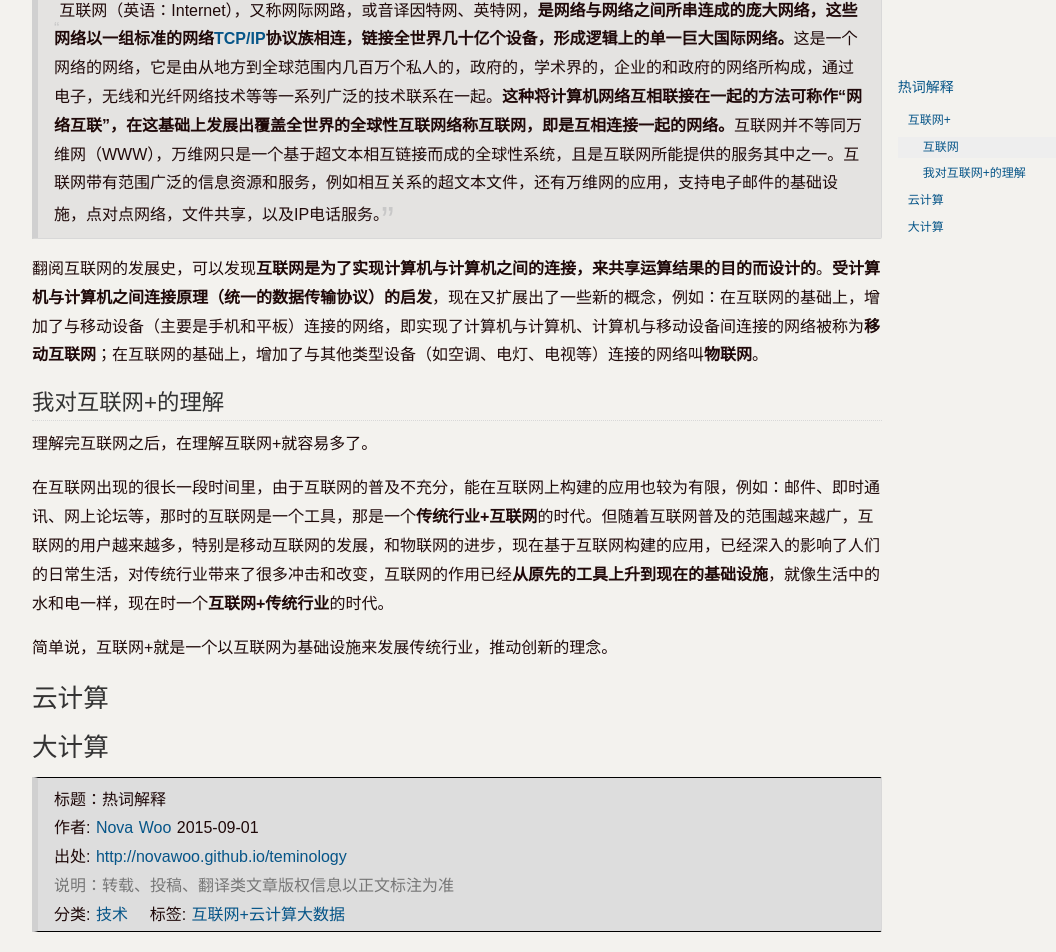
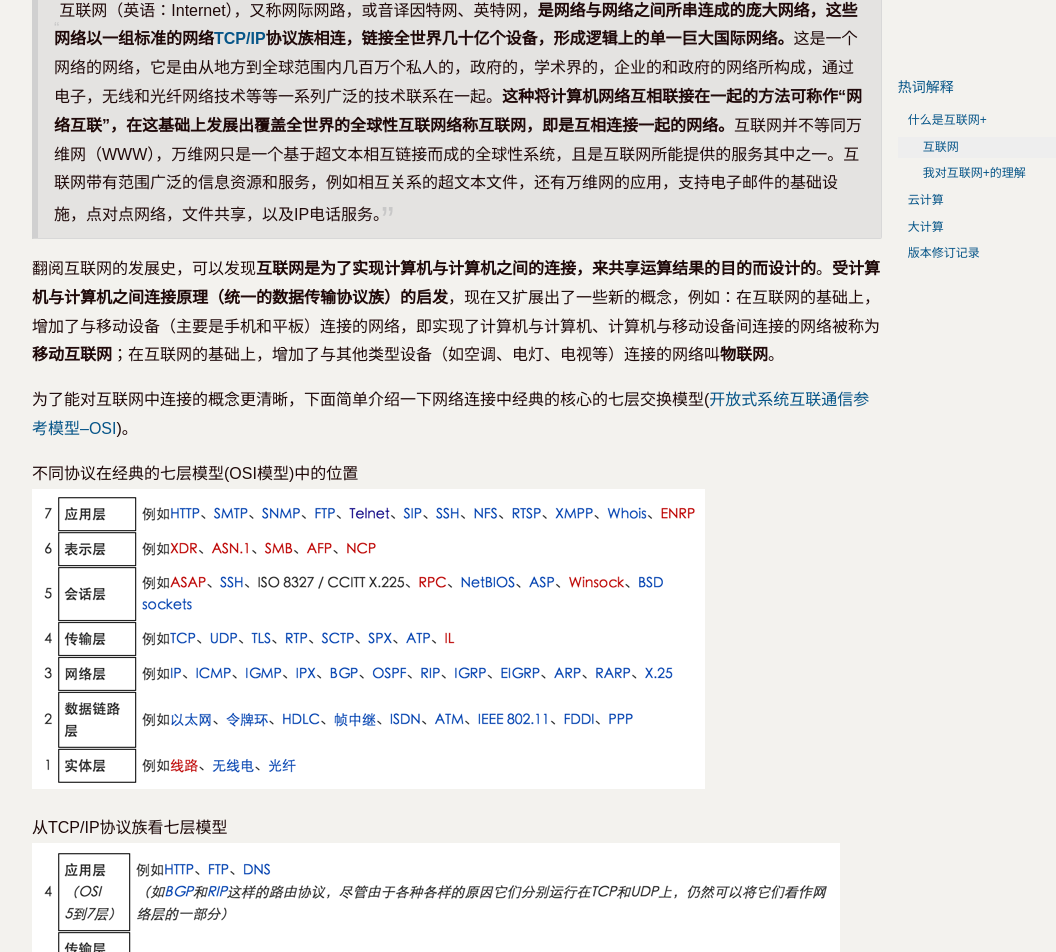
Before and after one commit to novawoo/novawoo.github.com, a Jekyll site: the page built from _posts/blog/2015-09-01-teminology.md, in a window 1280 px wide and 1400 px high, scrolled down 574 px. Shown: the top 952 px of the window, without its empty margins (183-1239 px from the left). Built offline with Jekyll 4.4.1, drawn with Linux system fonts in a browser that asks for light colours; Markdown is read by kramdown in place of the engine named in the settings; a script that is not in the unit is left out; comment, search, counter and statistics services are not loaded; some of the changed text lies outside the part shown.

Commit message:
modified:   2015-08-26-career-planning-capacity-planning.md 	modified:   2015-09-01-teminology.md 	new file:   ../../images/2015-09-01/four-layer.png 	new file:   ../../images/2015-09-01/senven-layer.png

```diff
--- a/_posts/blog/2015-09-01-teminology.md
+++ b/_posts/blog/2015-09-01-teminology.md
@@ -8,7 +8,7 @@
 
 在日常工作和学习中总是会遇到一些引用频率很高的概念，而且这些概念往往以一个名词的形式被呈现出来，由于会经常听到，所以我们感觉对这些词很熟，潜意识也“误导”我们说“你已经明白这个概念了”，其实并不是这样，所以我希望通过表达的方式来理解遇到的新的概念并将内容记录在此。
 
-## 互联网+
+## 什么是互联网+
 互联网+是最近非常热门的“名词”，都已经被写入了政府的工作报告，政府还专门发布相关的[文件](http://www.gov.cn/zhengce/content/2015-07/04/content_10002.htm)，在各种报道中也经常见到，那到底什么是“互联网+”呢？我问过很多似乎明白这个概念的人，但都没有得到明确的解答，所以花时间去查了些关于互联网+的概念和资料，下面将我得到的对互联网+的理解整理如下。
 
 ### 互联网
@@ -16,12 +16,22 @@
 
 >互联网（英语：Internet），又称网际网路，或音译因特网、英特网，**是网络与网络之间所串连成的庞大网络，这些网络以一组标准的网络[TCP/IP](https://zh.wikipedia.org/wiki/TCP/IP%E5%8D%8F%E8%AE%AE%E6%97%8F)协议族相连，链接全世界几十亿个设备，形成逻辑上的单一巨大国际网络。**这是一个网络的网络，它是由从地方到全球范围内几百万个私人的，政府的，学术界的，企业的和政府的网络所构成，通过电子，无线和光纤网络技术等等一系列广泛的技术联系在一起。**这种将计算机网络互相联接在一起的方法可称作“网络互联”，在这基础上发展出覆盖全世界的全球性互联网络称互联网，即是互相连接一起的网络。**互联网并不等同万维网（WWW），万维网只是一个基于超文本相互链接而成的全球性系统，且是互联网所能提供的服务其中之一。互联网带有范围广泛的信息资源和服务，例如相互关系的超文本文件，还有万维网的应用，支持电子邮件的基础设施，点对点网络，文件共享，以及IP电话服务。
 
-翻阅互联网的发展史，可以发现**互联网是为了实现计算机与计算机之间的连接，来共享运算结果的目的而设计的**。**受计算机与计算机之间连接原理（统一的数据传输协议）的启发**，现在又扩展出了一些新的概念，例如：在互联网的基础上，增加了与移动设备（主要是手机和平板）连接的网络，即实现了计算机与计算机、计算机与移动设备间连接的网络被称为**移动互联网**；在互联网的基础上，增加了与其他类型设备（如空调、电灯、电视等）连接的网络叫**物联网**。
+翻阅互联网的发展史，可以发现**互联网是为了实现计算机与计算机之间的连接，来共享运算结果的目的而设计的**。**受计算机与计算机之间连接原理（统一的数据传输协议族）的启发**，现在又扩展出了一些新的概念，例如：在互联网的基础上，增加了与移动设备（主要是手机和平板）连接的网络，即实现了计算机与计算机、计算机与移动设备间连接的网络被称为**移动互联网**；在互联网的基础上，增加了与其他类型设备（如空调、电灯、电视等）连接的网络叫**物联网**。
+
+为了能对互联网中连接的概念更清晰，下面简单介绍一下网络连接中经典的核心的七层交换模型([开放式系统互联通信参考模型--OSI](https://zh.wikipedia.org/wiki/OSI%E6%A8%A1%E5%9E%8B))。
+
+不同协议在经典的七层模型(OSI模型)中的位置
+![不同协议在经典的七层模型(OSI模型)中的位置](/images/2015-09-01/senven-layer.png)
+
+从TCP/IP协议族看七层模型
+![从TCP/IP协议族看七层模型](/images/2015-09-01/four-layer.png)
+
+**通过对OSI模型的了解，我们能更加清楚，软件是怎样通过硬件进行通信的，网络是怎么回事，计算机间是怎么连接起来的。同时，还能清楚TCP/IP族在互联网中的重要基础支撑地位。最后还看到了网络连接的应用前景，即应用层的不断丰富和基于应用层可以构建出的丰富的业务层。**
 
 ### 我对互联网+的理解
-理解完互联网之后，在理解互联网+就容易多了。
+理解完互联网之后，再理解互联网+就容易多了。
 
-在互联网出现的很长一段时间里，由于互联网的普及不充分，能在互联网上构建的应用也较为有限，例如：邮件、即时通讯、网上论坛等，那时的互联网是一个工具，那是一个**传统行业+互联网**的时代。但随着互联网普及的范围越来越广，互联网的用户越来越多，特别是移动互联网的发展，和物联网的进步，现在基于互联网构建的应用，已经深入的影响了人们的日常生活，对传统行业带来了很多冲击和改变，互联网的作用已经**从原先的工具上升到现在的基础设施**，就像生活中的水和电一样，现在时一个**互联网+传统行业**的时代。
+在互联网出现的很长一段时间里，由于互联网的普及不充分，能在互联网上构建的应用也较为有限，例如：邮件、即时通讯、网上论坛等，那时的互联网是一个工具，那是一个**传统行业+互联网**的时代。但随着互联网普及的范围越来越广，互联网的用户越来越多，特别是移动互联网的发展，和物联网的进步，现在基于互联网构建的应用，已经深入的影响了人们的日常生活，对传统行业带来了很多冲击和改变，互联网的作用已经**从原先的工具上升到现在的基础设施**，就像生活中的水和电一样，现在是一个**互联网+传统行业**的时代。
 
 简单说，互联网+就是一个以互联网为基础设施来发展传统行业，推动创新的理念。
 
@@ -29,3 +39,8 @@
 
 
 ## 大计算
+
+
+## 版本修订记录
+- V1 2015-09-01 初始版本
+- V2 2015-09-02 增加“网络七层模型”相关描述和图片
```
Also changed, not shown: _posts/blog/2015-08-26-career-planning-capacity-planning.md (+2 -2 lines), images/2015-09-01/four-layer.png (added), images/2015-09-01/senven-layer.png (added).
